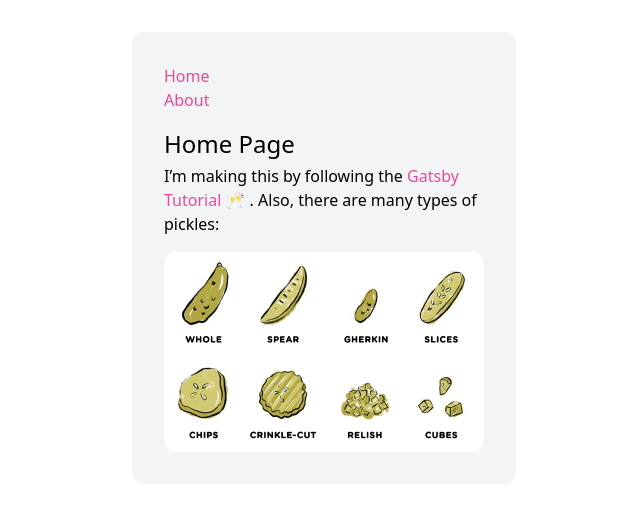
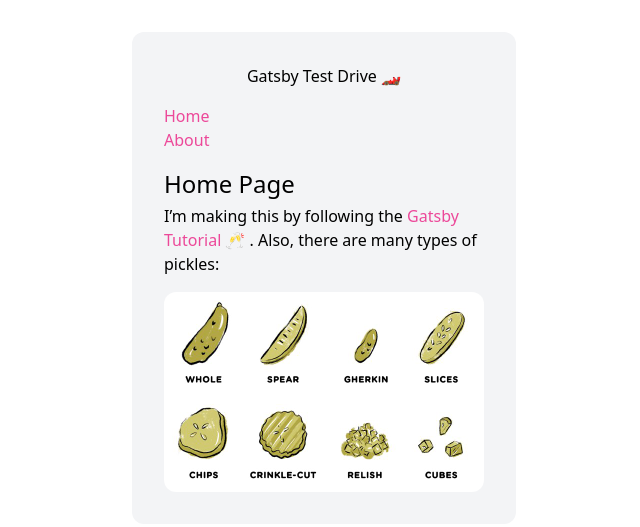
Before and after one commit to ndmekala/trying-out-gatsby, a Gatsby site: page / in a window 1280 px wide. Shown: the whole page, without its empty margins (316-956 px from the left). Built offline with nearby package versions, Linux system fonts and the light colour scheme; Gatsby itself is replaced by a stand-in of ours.

Commit message:
adding title via graphql

```diff
--- a/src/components/layout.js
+++ b/src/components/layout.js
@@ -1,11 +1,22 @@
 import * as React from 'react'
-import { Link } from 'gatsby'
+import { Link, useStaticQuery, graphql } from 'gatsby'
 
 const Layout = ({ pageTitle, children }) => {
+  const data = useStaticQuery(graphql`
+  query {
+    site {
+      siteMetadata {
+        title
+      }
+    }
+  }
+`)
+
   return (
     <main className="flex justify-center">
         <div className="bg-gray-100 rounded-xl mt-8 p-8 w-96">
         <title>{pageTitle}</title>
+        <p className="text-center mb-4">{data.site.siteMetadata.title}</p>
         <nav>
             <ul>
                 <li><Link to="/">Home</Link></li>
```
